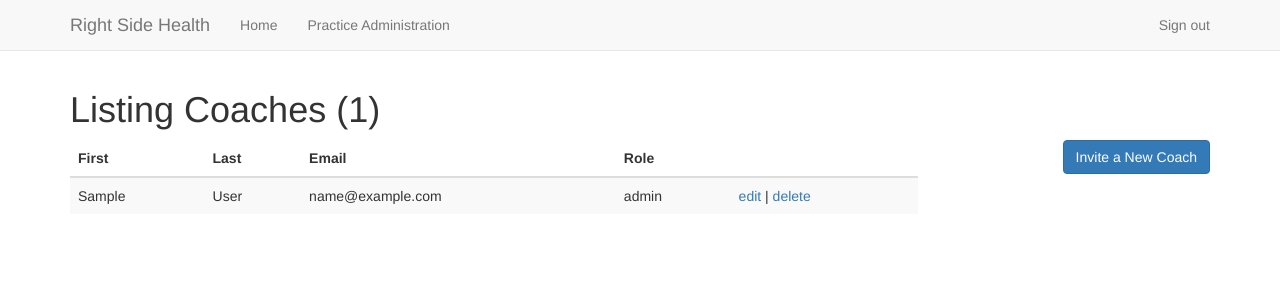
After one commit to Doug1818/rsh-web, a Rails app: page /coaches in a window 1280 px wide. The commit adds this page. Shown: the top 300 px of the page. Run offline with Rails 7, Linux system fonts and the light colour scheme; a user stored in the database is signed in; tables that the repository leaves empty hold one stand-in row (values such as "Sample post"); style sheets or scripts are compiled from the project's sources; some libraries are stand-ins or nearby versions.

Commit message:
First pass at Practice Administration & Coach Mgmt. (WIP)

```diff
--- a/app/controllers/application_controller.rb
+++ b/app/controllers/application_controller.rb
@@ -4,6 +4,11 @@ class ApplicationController < ActionController::Base
   protect_from_forgery with: :exception
 
   def current_ability
-    @current_ability ||= Ability.new(current_coach)
+    @current_ability ||= CoachAbility.new(current_coach)
   end
+
+  def current_practice
+    current_coach.practice if current_coach
+  end
+  helper_method :current_practice
 end
--- a/app/controllers/coaches_controller.rb
+++ b/app/controllers/coaches_controller.rb
@@ -1,2 +1,34 @@
 class CoachesController < ApplicationController
+  before_filter :authenticate_coach!
+  authorize_resource
+
+  def index
+    @coaches = current_practice.coaches
+  end
+
+  def new
+    @coach = Coach.new
+  end
+
+  def edit
+    @coach = current_practice.coaches.find(params[:id])
+  end
+
+  def update
+    @coach = current_practice.coaches.find(params[:id])
+
+    respond_to do |format|
+      if @coach.update_attributes(coach_params)
+        format.html { redirect_to coaches_path, notice: "#{@coach.full_name} was successfully updated." }
+      else
+        format.html { render action: "edit" }
+      end
+    end
+  end
+
+  def coach_params
+    params.require(:coach).permit(:first_name, :last_name, :password, :password_confirmation, :email, :gender, :status)
+  end
+
+
 end
--- /dev/null
+++ b/app/views/coaches/edit.html.erb
@@ -0,0 +1,6 @@
+<div class="container">
+  <div class="col-md-12">
+    <h2>Editing coach</h2>
+    <%= render 'form' %>
+  </div>
+</div>
--- /dev/null
+++ b/app/views/coaches/index.html.erb
@@ -0,0 +1,52 @@
+<div class="container">
+  <div class="row">
+    <div class="col-md-12">
+      <h1>Listing Coaches (<%= @coaches.size %>)</h1>
+    </div>
+  </div>
+  <div class="row">
+    <div class="col-md-9">
+      <% if @coaches.present? %>
+        <table class="table table-striped table-hover">
+          <thead>
+            <tr>
+              <th>First</th>
+              <th>Last</th>
+              <th>Email</th>
+              <th>Role</th>
+              <th></th>
+            </tr>
+          </thead>
+
+          <tbody>
+            <% @coaches.each do |coach| %>
+            <tr>
+              <td><%= coach.first_name %></td>
+              <td><%= coach.last_name %></td>
+              <td><%= coach.email %></td>
+              <td><%= coach.role %></td>
+              <td>
+                <%= link_to 'edit', edit_coach_path(coach) %> |
+                <%= link_to 'delete', coach, data: { confirm: "Are you sure?" }, method: :delete %>
+              </td>
+            </tr>
+            <% end %>
+          </tbody>
+        </table>
+
+        <%#= paginate @users %>
+      <% else %>
+        <br/>
+        <p>No coaches have been created yet.</p>
+        <br/>
+      <% end %>
+    </div>
+    <div class="col-md-3">
+      <div class="pull-right">
+        <%= link_to new_coach_path, class: "btn btn-primary" do %>
+          <i class="icon-plus-sign"></i> Invite a New Coach</a>
+        <% end %>
+      </div>
+    </div>
+  </div>
+</div>
--- /dev/null
+++ b/app/views/coaches/new.html.erb
@@ -0,0 +1,6 @@
+<div class="container">
+  <div class="col-md-12">
+    <h2>Invite a new coach</h2>
+    <%= render 'form' %>
+  </div>
+</div>
--- /dev/null
+++ b/app/views/common/_notification.html.erb
@@ -0,0 +1,7 @@
+<% flash.each do |name, msg| %>
+  <div class="alert alert-<%= name == :notice ? "success" : "error" %>">
+    <button type="button" class="close" data-dismiss="alert" aria-hidden="true">&times;</button>
+
+    <div style="text-align: center;"><%= msg %></div>
+  </div>
+<% end %>
--- a/app/views/layouts/application.html.erb
+++ b/app/views/layouts/application.html.erb
@@ -22,6 +22,9 @@
       <div class="navbar-collapse collapse">
         <ul class="nav navbar-nav">
           <li class="<%= 'active' if params[:controller] == 'home' %>"><%= link_to 'Home', root_path %></li>
+          <% if can? :manage,  current_practice %>
+            <li class="<%= 'active' if params[:controller] == 'practice' %>"><%= link_to 'Practice Administration', practice_path(current_practice) %></li>
+        <% end %>
         </ul>
         <ul class="nav navbar-nav navbar-right">
           <% if current_coach %>
@@ -30,9 +33,11 @@
             <li><%= link_to 'Sign in for coaches', new_coach_session_path %></li>
           <% end %>
         </ul>
-      </div><!--/.nav-collapse -->
+      </div>
     </div>
   </div>
+
+  <%= render '/common/notification' %>
 
   <%= yield %>
 
```
Also changed, not shown: app/controllers/practices_controller.rb (+7 -0 lines), app/models/ability.rb (deleted, +0 -20 lines), app/models/coach.rb (+20 -0 lines), app/models/coach_ability.rb (added, +28 -0 lines), app/views/coaches/_form.html.erb (added, +18 -0 lines), app/views/practices/show.html.erb (added, +8 -0 lines).
